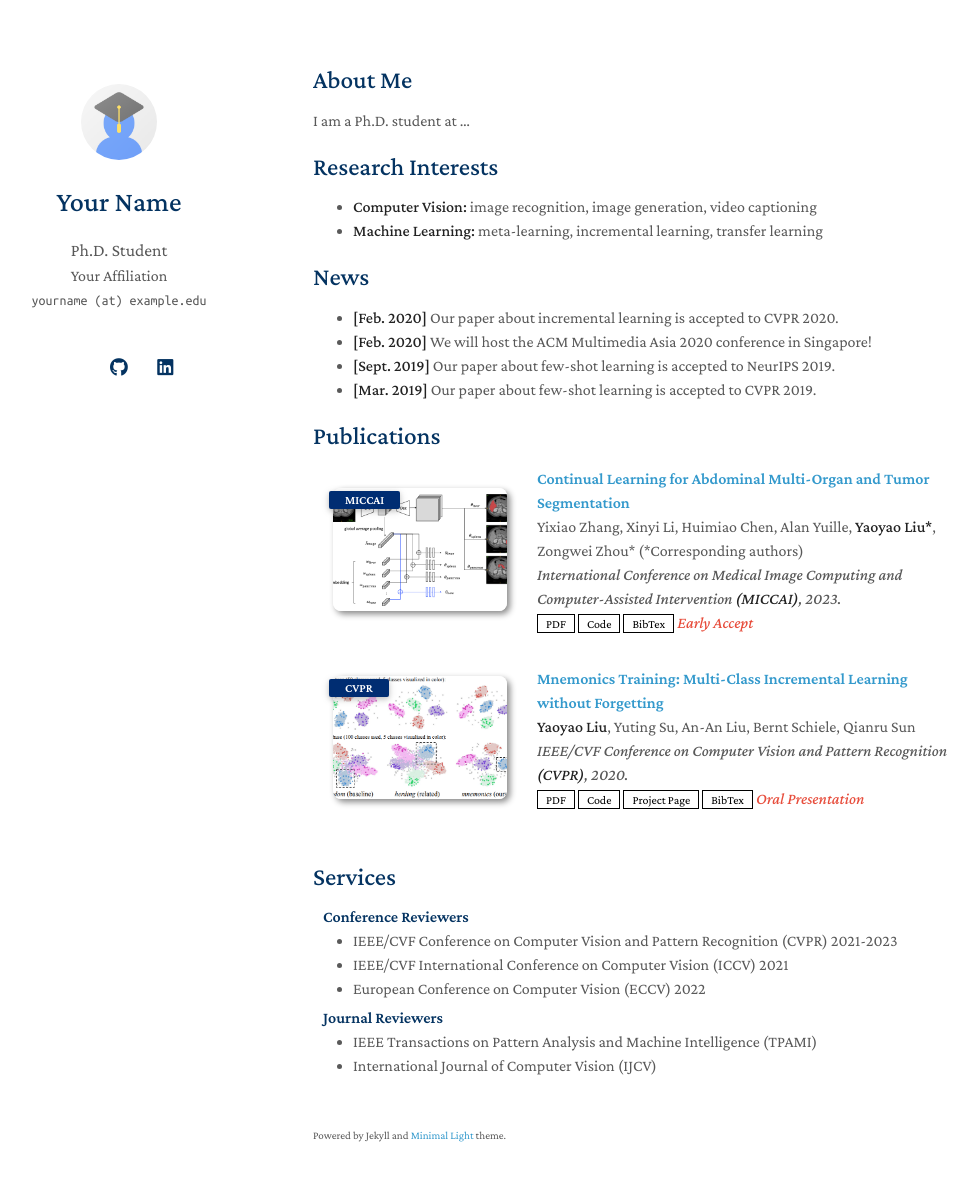
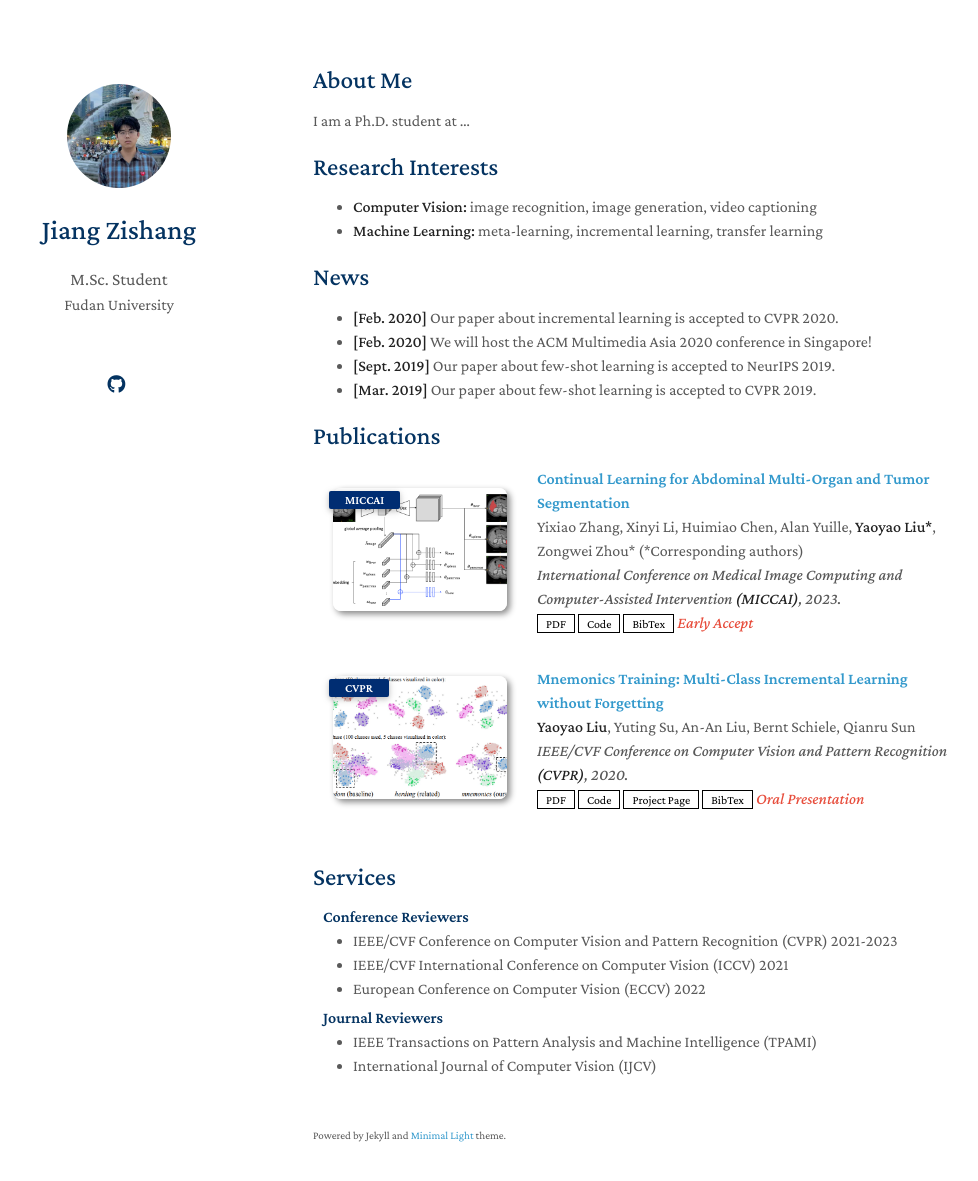
Before and after one commit to Jiangzs1028/Jiangzs1028.github.io, a Jekyll site: the page built from index.md, in a window 1280 px wide and 1216 px high. Shown: the top 1181 px of the window, without its empty margins (157-1135 px from the left). Built offline with Jekyll 4.4.1, drawn with Linux system fonts in a browser that asks for light colours; a style sheet for code colours, icons or effects is not loaded; our own code applies the rules of GitHub Pages for plain Markdown files.

Commit message:
Update homepage profile information

```diff
--- a/_config.yml
+++ b/_config.yml
@@ -1,26 +1,22 @@
 # Basic Information
-title: Your Name
-position: Ph.D. Student
-affiliation: Your Affiliation
-email: yourname (at) example.edu
+title: Jiang Zishang
+position: M.Sc. Student
+affiliation: Fudan University
+affiliation_link: https://www.fudan.edu.cn/en/
 
 # Search Engine Optimization (SEO)
 # The following information is used to improve the website traffic from search engines, e.g., Google.
-keywords: minimal light
-description: The Minimal Light is a simple and elegant jekyll theme for academic personal homepage.
-canonical: https://minimal-light-theme.yliu.me/
+keywords: Jiang Zishang, Fudan University
+description: Personal homepage of Jiang Zishang.
+canonical: https://jiangzs1028.github.io/
 
 # Links
 # If you don't need one of them, you may delete the corresponding line.
-google_scholar: https://scholar.google.com/
-cv_link: assets/files/curriculum_vitae.pdf
-github_link: https://github.com/
-linkedin: https://www.linkedin.com/
-twitter: https://twitter.com/
+github_link: https://github.com/Jiangzs1028
 
 # Images (e.g., your profile picture and your website's favicon)
 # "favicon" and "favicon_dark" are used for the light and dark modes, respectively.
-avatar: ./assets/img/avatar.png
+avatar: ./assets/img/avatar.jpg
 favicon: ./assets/img/favicon.png
 favicon_dark: ./assets/img/favicon-dark.png
 
@@ -38,7 +34,6 @@ font: "Serif" # or "Sans Serif"
 
 # Google Analytics ID
 # Please remove this if you don't use Google Analytics
-google_analytics: UA-111540567-4
 
 # Use this project as a remote theme for GitHub Pages
 # See the guide here: https://docs.github.com/en/pages/setting-up-a-github-pages-site-with-jekyll/adding-a-theme-to-your-github-pages-site-using-jekyll
```
Also changed, not shown: assets/img/avatar.jpg (added).
